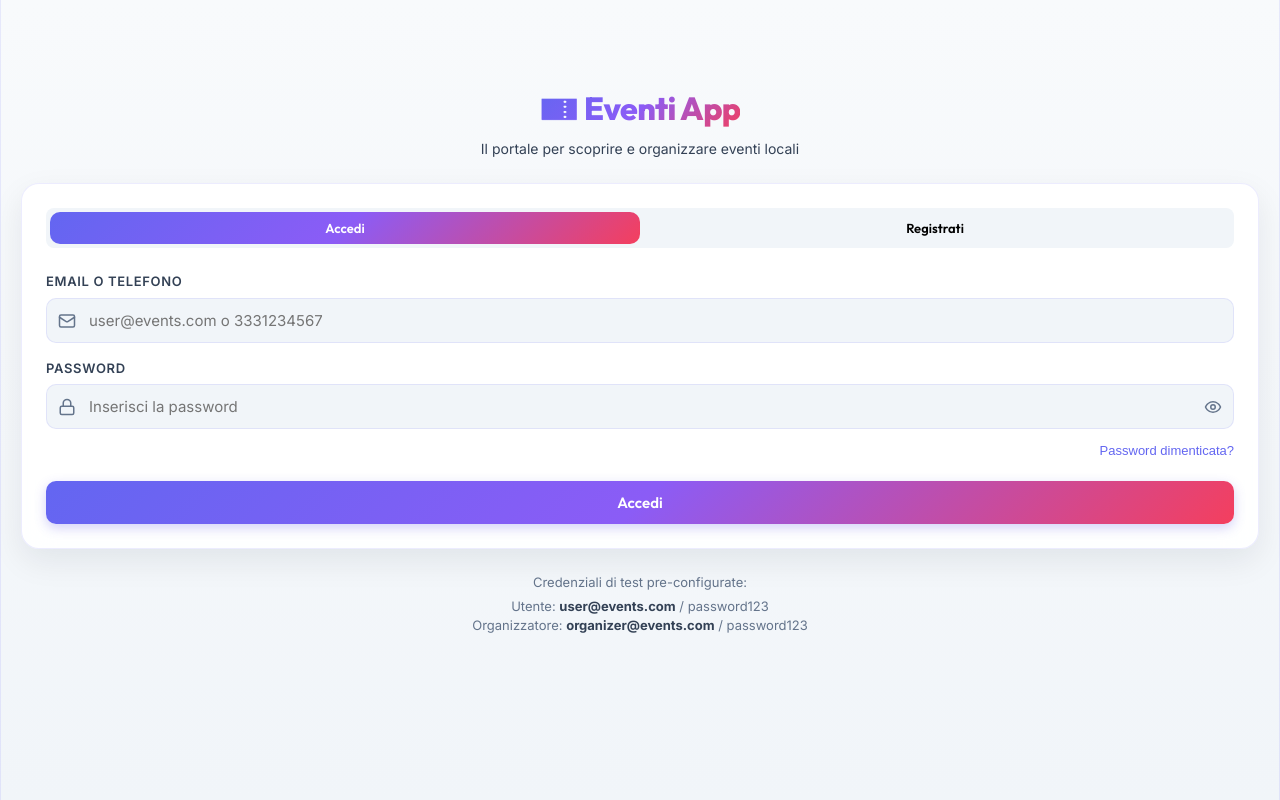
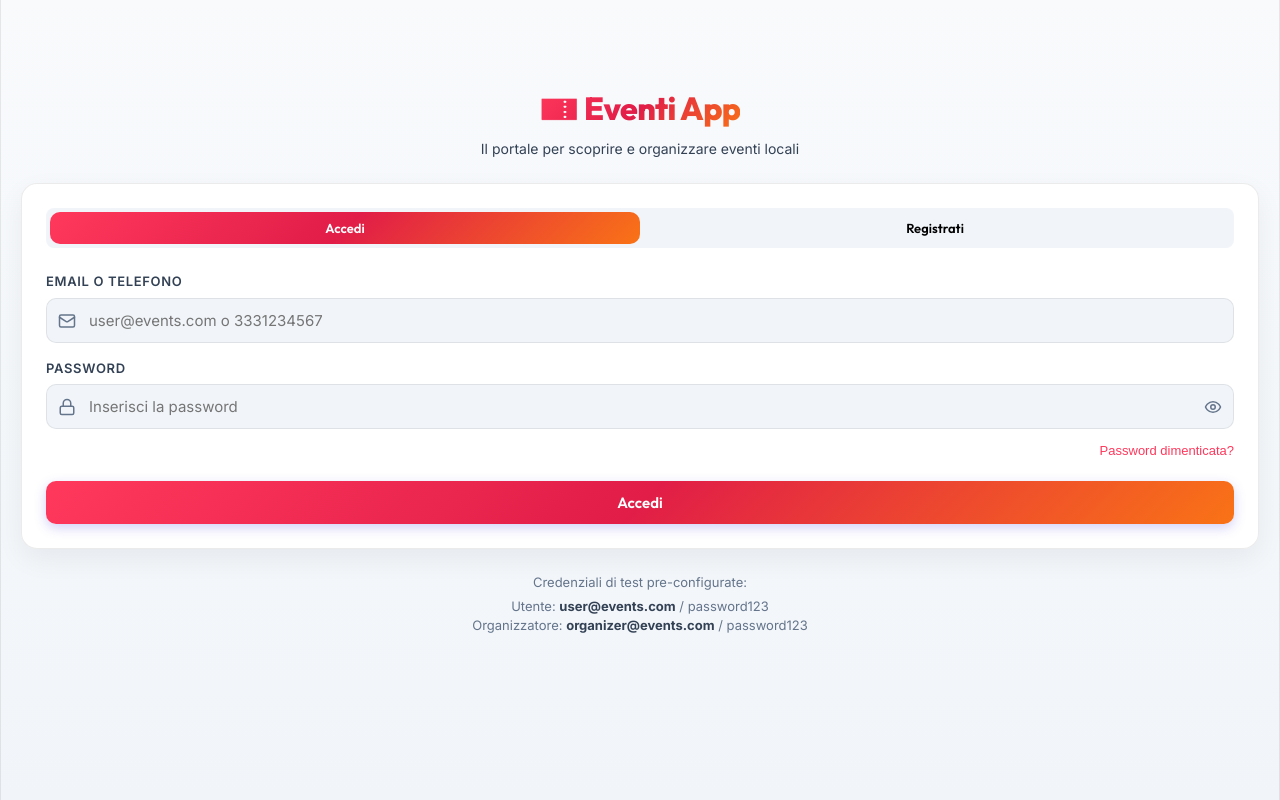
Before and after one commit to chi-kiwi/eventi-app, a React (Vite) app: page / in a window 1280 px wide. Built offline with nearby package versions, Linux system fonts and the light colour scheme.

Commit message:
Add files via upload

```diff
--- a/src/components/Header.jsx
+++ b/src/components/Header.jsx
@@ -26,17 +26,16 @@ export default function Header({ user, onLogout, onTabChange, notifications = []
                 display: 'flex',
                 alignItems: 'center',
                 gap: '4px',
-                background: 'rgba(255, 255, 255, 0.12)',
-                backdropFilter: 'blur(8px)',
+                background: 'var(--bg-tertiary)',
                 padding: '6px 12px',
                 borderRadius: '20px',
                 cursor: 'pointer',
-                border: '1px solid rgba(255, 255, 255, 0.2)',
-                boxShadow: '0 2px 10px rgba(0,0,0,0.1)'
+                border: '1px solid var(--border-glass)',
+                boxShadow: 'var(--shadow-sm)'
               }}
             >
-              <Award size={14} color="#f59e0b" />
-              <span style={{ fontSize: '12px', fontWeight: 700, color: '#ffffff' }}>
+              <Award size={14} color="var(--accent-orange)" />
+              <span style={{ fontSize: '12px', fontWeight: 700, color: 'var(--text-primary)' }}>
                 {user.points} pt
               </span>
             </div>
@@ -48,12 +47,11 @@ export default function Header({ user, onLogout, onTabChange, notifications = []
                 display: 'flex',
                 alignItems: 'center',
                 gap: '6px',
-                background: 'rgba(255, 255, 255, 0.12)',
-                backdropFilter: 'blur(8px)',
+                background: 'var(--bg-tertiary)',
                 padding: '4px 12px 4px 4px',
                 borderRadius: '20px',
                 cursor: 'pointer',
-                border: '1px solid rgba(255, 255, 255, 0.2)',
+                border: '1px solid var(--border-glass)',
                 height: '32px'
               }}
             >
@@ -61,14 +59,14 @@ export default function Header({ user, onLogout, onTabChange, notifications = []
                 <img
                   src={user.avatar}
                   alt="Avatar"
-                  style={{ width: '24px', height: '24px', borderRadius: '50%', objectFit: 'cover', border: '1px solid rgba(255,255,255,0.4)' }}
+                  style={{ width: '24px', height: '24px', borderRadius: '50%', objectFit: 'cover', border: '1px solid var(--border-glass)' }}
                 />
               ) : (
-                <div style={{ width: '24px', height: '24px', borderRadius: '50%', backgroundColor: 'rgba(255,255,255,0.2)', display: 'flex', alignItems: 'center', justifyContent: 'center' }}>
-                  <User size={12} color="#ffffff" />
+                <div style={{ width: '24px', height: '24px', borderRadius: '50%', backgroundColor: 'var(--bg-primary)', display: 'flex', alignItems: 'center', justifyContent: 'center' }}>
+                  <User size={12} color="var(--text-secondary)" />
                 </div>
               )}
-              <span style={{ fontSize: '12px', fontWeight: 600, color: '#ffffff' }}>
+              <span style={{ fontSize: '12px', fontWeight: 600, color: 'var(--text-primary)' }}>
                 {user.name}
               </span>
               {user.premium && (
@@ -84,20 +82,20 @@ export default function Header({ user, onLogout, onTabChange, notifications = []
             <button
               onClick={toggleNotifications}
               style={{
-                background: 'rgba(255,255,255,0.1)',
+                background: 'var(--bg-tertiary)',
                 borderRadius: '50%',
                 width: '32px',
                 height: '32px',
-                border: '1px solid rgba(255,255,255,0.2)',
+                border: '1px solid var(--border-glass)',
                 cursor: 'pointer',
-                color: unreadCount > 0 ? '#f43f5e' : '#e2e8f0',
+                color: unreadCount > 0 ? 'var(--accent-primary)' : 'var(--text-muted)',
                 display: 'flex',
                 alignItems: 'center',
                 justifyContent: 'center',
                 position: 'relative'
               }}
             >
-              {unreadCount > 0 ? <BellRing size={18} className="animate-fade-in" color="#f43f5e" /> : <Bell size={18} color="#e2e8f0" />}
+              {unreadCount > 0 ? <BellRing size={18} className="animate-fade-in" color="var(--accent-primary)" /> : <Bell size={18} color="var(--text-muted)" />}
               {unreadCount > 0 && (
                 <span
                   style={{
@@ -107,7 +105,7 @@ export default function Header({ user, onLogout, onTabChange, notifications = []
                     width: '8px',
                     height: '8px',
                     borderRadius: '50%',
-                    backgroundColor: '#f43f5e',
+                    backgroundColor: 'var(--accent-primary)',
                     border: '1px solid white'
                   }}
                 />
@@ -215,14 +213,14 @@ export default function Header({ user, onLogout, onTabChange, notifications = []
             background: 'none',
             border: 'none',
             cursor: 'pointer',
-            color: '#e2e8f0',
+            color: 'var(--text-muted)',
             display: 'flex',
             alignItems: 'center',
             padding: '6px'
           }}
           title={t('logout')}
         >
-          <LogOut size={20} color="#e2e8f0" />
+          <LogOut size={20} color="var(--text-muted)" />
         </button>
       </div>
     </header>
--- a/src/components/ProfileTab.jsx
+++ b/src/components/ProfileTab.jsx
@@ -55,35 +55,40 @@ export default function ProfileTab({ user, onProfileUpdated }) {
       name: language === 'en' ? "Bronze League 🥉" : "Lega Bronzo 🥉",
       min: 0,
       max: 99,
-      perk: language === 'en' ? "Just started! Encouraging initial applause." : "Hai appena iniziato! Primi applausi incoraggianti.",
+      badge: "🥉",
+      status: language === 'en' ? "Community Novice" : "Novizio della Community",
       gif: "https://media.giphy.com/media/3ornk57KwDXf81rjWM/giphy.gif"
     },
     {
       name: language === 'en' ? "Silver League 🥈" : "Lega Argento 🥈",
       min: 100,
       max: 249,
-      perk: language === 'en' ? "Growing strong! Clapping from The Office." : "Stai crescendo! Applausi convinti da The Office.",
+      badge: "🥈",
+      status: language === 'en' ? "Active Explorer" : "Esploratore Attivo",
       gif: "https://media.giphy.com/media/2xO491sY6UtmaDQAyc/giphy.gif"
     },
     {
       name: language === 'en' ? "Gold League 🥇" : "Lega Oro 🥇",
       min: 250,
       max: 499,
-      perk: language === 'en' ? "Excellent level! Respectful presidential applause." : "Livello eccellente! Applausi presidenziali di rispetto.",
+      badge: "🥇",
+      status: language === 'en' ? "Expert Participant" : "Partecipante Esperto",
       gif: "https://media.giphy.com/media/l3q2XHFQOP6WoWmHm/giphy.gif"
     },
     {
       name: language === 'en' ? "Platinum League 💎" : "Lega Platino 💎",
       min: 500,
       max: 999,
-      perk: language === 'en' ? "You are a VIP! A classy toast from The Great Gatsby." : "Sei un VIP! Un brindisi di classe dal Grande Gatsby.",
+      badge: "💎",
+      status: language === 'en' ? "Community Leader" : "Leader della Community",
       gif: "https://media.giphy.com/media/g9582DNuQppazjLH33/giphy.gif"
     },
     {
       name: language === 'en' ? "Diamond League 🏆" : "Lega Diamante 🏆",
       min: 1000,
       max: Infinity,
-      perk: language === 'en' ? "Undisputed King! Total celebration in Bikini Bottom." : "Il Re indiscusso! Festa totale nel Bikini Bottom.",
+      badge: "🏆",
+      status: language === 'en' ? "Event Legend" : "Leggenda degli Eventi",
       gif: "https://media.giphy.com/media/oF5oQHhA23vdm/giphy.gif"
     }
   ];
@@ -493,8 +498,8 @@ export default function ProfileTab({ user, onProfileUpdated }) {
                           <span style={{ fontSize: '10px', backgroundColor: 'var(--accent-primary)', color: 'white', padding: '1px 6px', borderRadius: '10px', fontWeight: 'bold' }}>{language === 'en' ? "You" : "Tu"}</span>
                         )}
                       </div>
-                      <p style={{ fontSize: '11px', color: 'var(--text-secondary)', marginTop: '4px', lineHeight: '1.4', marginBottom: '8px' }}>
-                        {league.perk}
+                      <p style={{ fontSize: '11px', color: 'var(--text-secondary)', marginTop: '2px', lineHeight: '1.4', marginBottom: '6px', fontWeight: '500' }}>
+                        Rango: {league.status}
                       </p>
                       <img
                         src={league.gif}
--- a/src/index.css
+++ b/src/index.css
@@ -1,40 +1,41 @@
 :root {
   --bg-primary: #f8fafc; /* Crisp modern slate background */
-  --bg-secondary: #ffffff; /* Pure white surface */
-  --bg-tertiary: #f1f5f9; /* Soft light slate */
-  --bg-glass: rgba(255, 255, 255, 0.92); /* Bright glassmorphism */
-  --border-glass: rgba(99, 102, 241, 0.12); /* Delicate purple-tinted border */
-  --border-glow: rgba(99, 102, 241, 0.25);
+  --bg-secondary: #ffffff; /* Pure white card surface */
+  --bg-tertiary: #f1f5f9; /* Soft light slate element background */
+  --bg-glass: rgba(255, 255, 255, 0.95); /* Crisp frosted glass */
+  --border-glass: rgba(0, 0, 0, 0.08); /* Clean subtle border */
+  --border-glow: rgba(255, 56, 92, 0.25);
 
-  --accent-primary: #6366f1; /* Electric Indigo/Violet */
-  --accent-secondary: #8b5cf6; /* Vibrant Purple */
-  --accent-pink: #f43f5e; /* Vibrant Rose / Neon Pink */
-  --accent-cyan: #06b6d4; /* Electric Cyan */
+  --accent-primary: #ff385c; /* Warm Coral Rose (Primary brand color) */
+  --accent-secondary: #e11d48; /* Deep Rose Red */
+  --accent-pink: #f43f5e; /* Vibrant Rose */
+  --accent-indigo: #4f46e5; /* Deep Indigo for contrasts */
+  --accent-cyan: #0284c7; /* Sky Blue */
   --accent-green: #10b981; /* Emerald Green */
-  --accent-orange: #f59e0b; /* Warm Amber Orange */
+  --accent-orange: #f97316; /* Vibrant Sunset Orange */
 
   --text-primary: #0f172a; /* Slate 900 */
   --text-secondary: #334155; /* Slate 700 */
   --text-muted: #64748b; /* Slate 500 */
 
-  --gradient-primary: linear-gradient(135deg, #6366f1 0%, #8b5cf6 50%, #f43f5e 100%);
-  --gradient-header: linear-gradient(135deg, #0f172a 0%, #1e1b4b 50%, #311b92 100%);
+  --gradient-primary: linear-gradient(135deg, #ff385c 0%, #e11d48 50%, #f97316 100%);
+  --gradient-header: rgba(255, 255, 255, 0.95);
   --gradient-dark: linear-gradient(180deg, #f8fafc 0%, #f1f5f9 100%);
-  --gradient-card: linear-gradient(135deg, #ffffff 0%, #f8fafc 100%);
-  --gradient-premium: linear-gradient(135deg, #3b82f6 0%, #8b5cf6 50%, #f43f5e 100%);
+  --gradient-card: #ffffff;
+  --gradient-premium: linear-gradient(135deg, #ff385c 0%, #8b5cf6 50%, #3b82f6 100%);
 
-  --shadow-sm: 0 4px 14px rgba(99, 102, 241, 0.06);
-  --shadow-md: 0 12px 32px rgba(15, 23, 42, 0.08);
-  --shadow-glow: 0 10px 30px rgba(99, 102, 241, 0.22);
-  --shadow-glow-pink: 0 10px 30px rgba(244, 63, 94, 0.22);
-  --shadow-glow-green: 0 10px 30px rgba(16, 185, 129, 0.22);
+  --shadow-sm: 0 4px 12px rgba(15, 23, 42, 0.04);
+  --shadow-md: 0 10px 28px rgba(15, 23, 42, 0.06);
+  --shadow-glow: 0 10px 25px rgba(255, 56, 92, 0.25);
+  --shadow-glow-pink: 0 10px 25px rgba(244, 63, 94, 0.22);
+  --shadow-glow-green: 0 10px 25px rgba(16, 185, 129, 0.22);
 
   --font-display: 'Outfit', sans-serif;
   --font-body: 'Inter', sans-serif;
 
   --border-radius-sm: 10px;
-  --border-radius-md: 18px;
-  --border-radius-lg: 28px;
+  --border-radius-md: 16px;
+  --border-radius-lg: 26px;
 
   --transition-fast: 0.2s ease;
   --transition-normal: 0.3s cubic-bezier(0.4, 0, 0.2, 1);
@@ -248,16 +249,16 @@ h1, h2, h3, h4, .font-display {
   display: flex;
   justify-content: space-between;
   align-items: center;
-  border-bottom: 1px solid rgba(255, 255, 255, 0.1);
-  background: var(--gradient-header);
+  border-bottom: 1px solid var(--border-glass);
+  background: var(--bg-glass);
   backdrop-filter: blur(16px);
   -webkit-backdrop-filter: blur(16px);
-  box-shadow: 0 4px 20px rgba(15, 23, 42, 0.15);
+  box-shadow: 0 4px 16px rgba(15, 23, 42, 0.03);
 }
 .app-title {
   font-size: 22px;
   font-weight: 800;
-  background: linear-gradient(135deg, #ffffff 0%, #a5b4fc 50%, #f472b6 100%);
+  background: var(--gradient-primary);
   -webkit-background-clip: text;
   -webkit-text-fill-color: transparent;
   display: flex;
```
